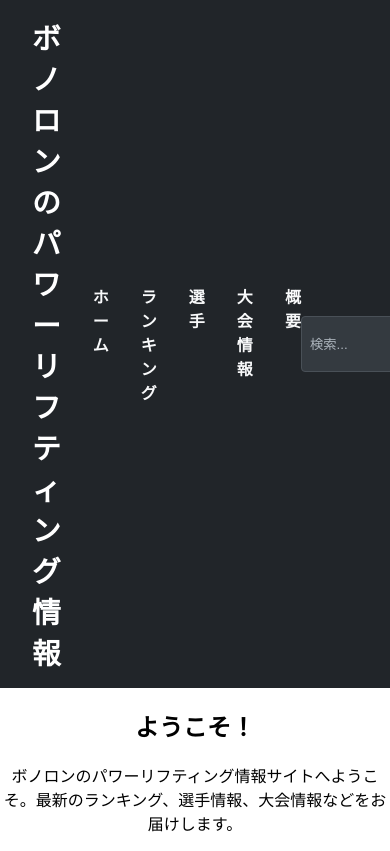
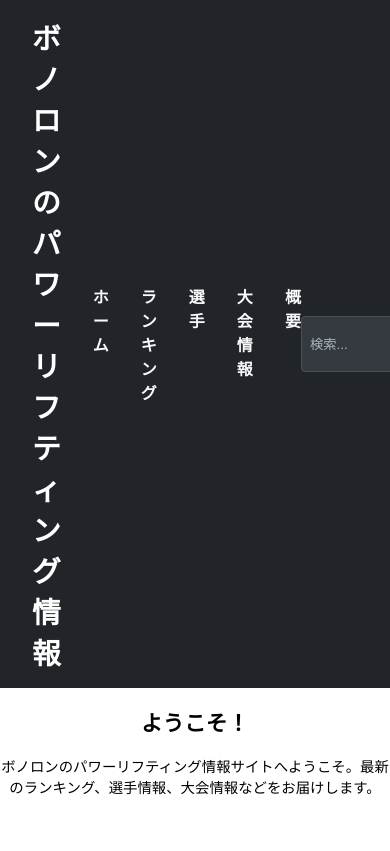
Before and after one commit to yamashijpn-cloud/Powerlifting_Media_Site, a React (Create React App) app: page / in a window 390 px wide. Shown: the top 851 px of the page. Built offline with nearby package versions, Linux system fonts and the light colour scheme.

Commit message:
"style-update"

```diff
--- a/package.json
+++ b/package.json
@@ -2,7 +2,7 @@
   "name": "powerlifting-info",
   "version": "0.1.0",
   "private": true,
-  "homepage": "https://JH.github.io/powerlifting_site",
+  "homepage": "https://yamashijpn-cloud.github.io/-powerlifting-info",
   "dependencies": {
     "@testing-library/dom": "^10.4.0",
     "@testing-library/jest-dom": "^6.6.3",
--- a/src/App.css
+++ b/src/App.css
@@ -1,6 +1,12 @@
 .App {
   text-align: center;
   font-family: sans-serif;
+}
+
+@media (max-width: 768px) {
+  .App {
+    font-size: 0.9rem;
+  }
 }
 
 .menu {
```
